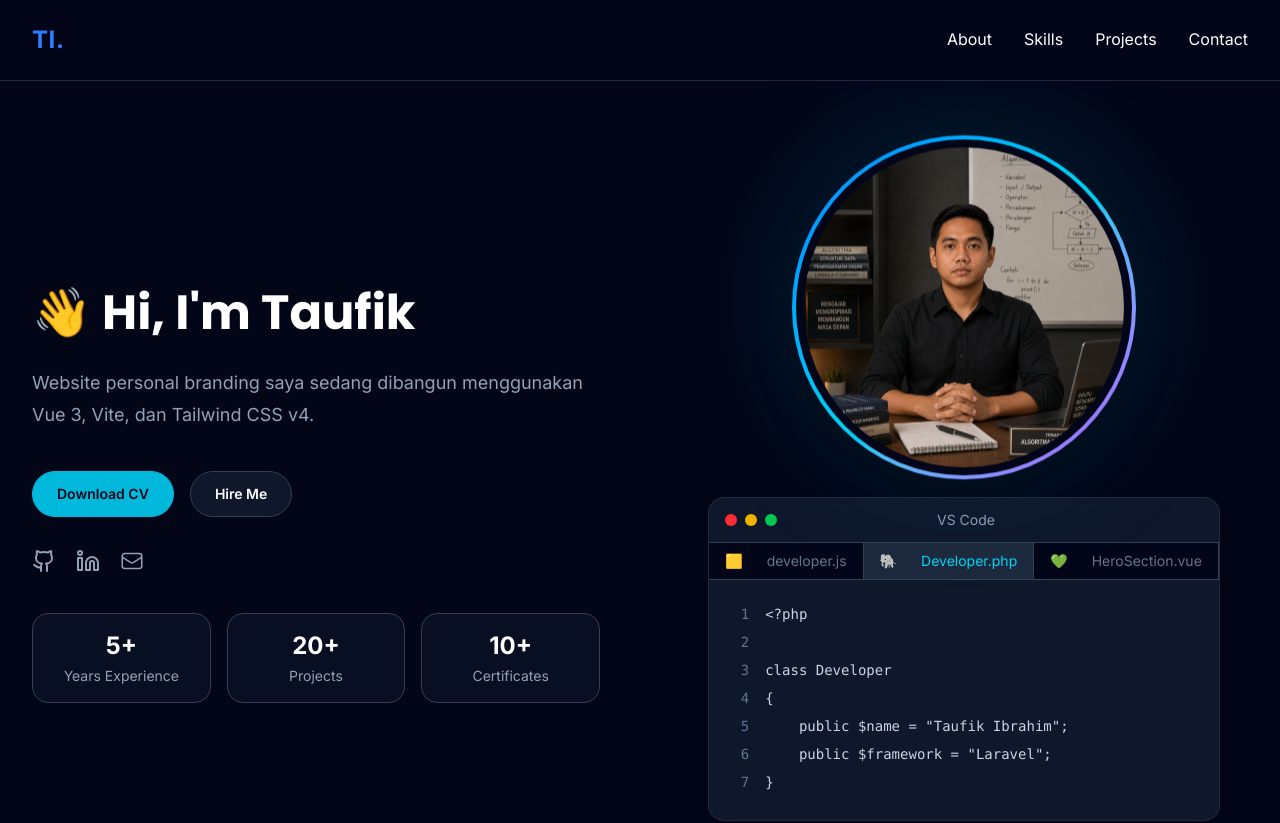
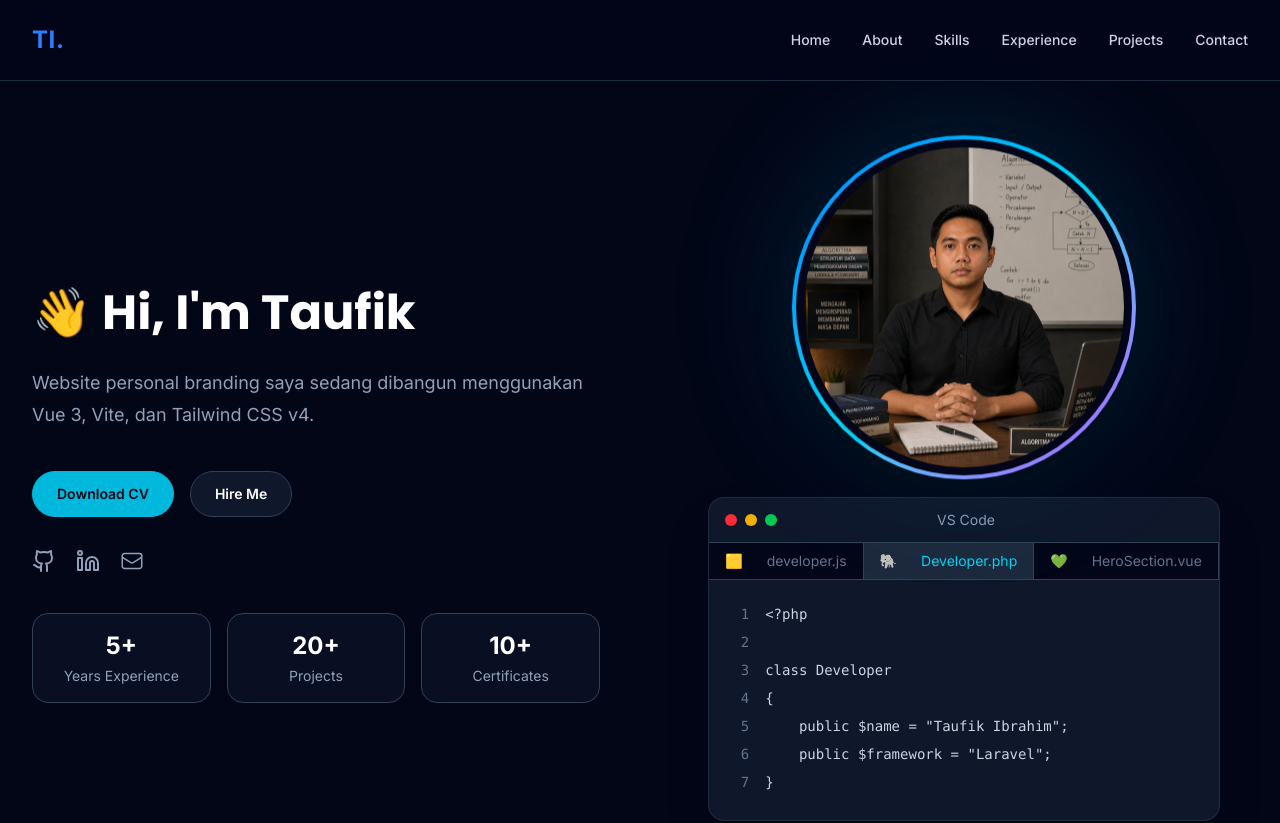
Before and after one commit to fikibrahim/personal-branding, a Vue app: page / in a window 1280 px wide. Shown: the top 823 px of the page. Built offline with nearby package versions, Linux system fonts and the light colour scheme.

Commit message:
update responsive nav mobile

```diff
--- a/src/components/about/AboutSection.vue
+++ b/src/components/about/AboutSection.vue
@@ -11,7 +11,7 @@ import AboutContent from "./AboutContent.vue";
 <template>
         <AppContainer>
 
-            <SectionTitle badge="About Me" title="Building Digital Solutions with Passion"
+            <SectionTitle id="about" badge="About Me" title="Building Digital Solutions with Passion"
                 subtitle="Perjalanan saya dari dunia hospitality menuju software development dan pendidikan teknologi."
                 align="center" />
 
--- a/src/components/common/AppHeader.vue
+++ b/src/components/common/AppHeader.vue
@@ -1,23 +1,139 @@
+<script setup>
+import { ref } from "vue";
+import { Menu, X } from "lucide-vue-next";
+
+import AppContainer from "./AppContainer.vue";
+import Logo from "../ui/Logo.vue";
+
+import { navigation } from "@/data/navigation";
+
+const isMenuOpen = ref(false);
+
+function toggleMenu() {
+  isMenuOpen.value = !isMenuOpen.value;
+}
+
+function closeMenu() {
+  isMenuOpen.value = false;
+}
+</script>
+
 <template>
-  <header
-    class="sticky top-0 z-50 border-b border-slate-800 bg-slate-950/80 backdrop-blur"
-  >
+
+  <header class="
+            sticky
+            top-0
+            z-50
+            border-b
+            border-slate-800
+            bg-slate-950/80
+            backdrop-blur
+        ">
+
     <AppContainer>
-      <div class="flex h-20 items-center justify-between">
+
+      <!-- Header -->
+
+      <div class="
+                flex
+                h-20
+                items-center
+                justify-between
+            ">
+
         <Logo />
 
-        <nav class="hidden gap-8 md:flex">
-          <a href="#">About</a>
-          <a href="#">Skills</a>
-          <a href="#">Projects</a>
-          <a href="#">Contact</a>
+        <!-- Desktop Navigation -->
+
+        <nav class="
+                    hidden
+                    items-center
+                    gap-8
+                    md:flex
+                ">
+
+          <a v-for="item in navigation" :key="item.name" :href="item.href" class="
+                            text-sm
+                            font-medium
+                            text-slate-300
+                            transition-colors
+                            duration-300
+                            hover:text-cyan-400
+                        ">
+            {{ item.name }}
+          </a>
+
         </nav>
+
+        <!-- Mobile Menu Button -->
+
+        <button type="button" class="
+                        inline-flex
+                        h-10
+                        w-10
+                        items-center
+                        justify-center
+                        rounded-xl
+                        border
+                        border-slate-700
+                        bg-slate-900
+                        text-slate-300
+                        transition-all
+                        duration-300
+                        hover:border-cyan-400
+                        hover:text-cyan-400
+                        md:hidden
+                    " :aria-label="isMenuOpen
+                        ? 'Close menu'
+                        : 'Open menu'
+                      " :aria-expanded="isMenuOpen" @click="toggleMenu">
+
+          <X v-if="isMenuOpen" class="h-5 w-5" />
+
+          <Menu v-else class="h-5 w-5" />
+
+        </button>
+
       </div>
+
+      <!-- Mobile Navigation -->
+
+      <Transition enter-active-class="transition-all duration-300 ease-out" enter-from-class="opacity-0 -translate-y-2"
+        enter-to-class="opacity-100 translate-y-0" leave-active-class="transition-all duration-200 ease-in"
+        leave-from-class="opacity-100 translate-y-0" leave-to-class="opacity-0 -translate-y-2">
+
+        <nav v-if="isMenuOpen" class="
+                        border-t
+                        border-slate-800
+                        py-4
+                        md:hidden
+                    ">
+
+          <div class="flex flex-col gap-1">
+
+            <a v-for="item in navigation" :key="item.name" :href="item.href" class="
+                                rounded-xl
+                                px-4
+                                py-3
+                                text-sm
+                                font-medium
+                                text-slate-300
+                                transition-all
+                                duration-300
+                                hover:bg-slate-900
+                                hover:text-cyan-400
+                            " @click="closeMenu">
+              {{ item.name }}
+            </a>
+
+          </div>
+
+        </nav>
+
+      </Transition>
+
     </AppContainer>
+
   </header>
+
 </template>
-
-<script setup>
-import AppContainer from './AppContainer.vue'
-import Logo from '../ui/Logo.vue'
-</script>
--- a/src/components/common/SectionTitle.vue
+++ b/src/components/common/SectionTitle.vue
@@ -7,7 +7,7 @@ defineProps({
 </script>
 
 <template>
-  <div class="mx-auto mb-16 max-w-3xl text-center">
+  <div class="mx-auto mb-16 max-w-3xl text-center" id="home" data-aos="fade-up">
 
     <span class="
         inline-flex
--- a/src/views/HomeView.vue
+++ b/src/views/HomeView.vue
@@ -60,7 +60,7 @@ function closeProject() {
 
   <DefaultLayout>
 
-    <section>
+    <section id="home" class="relative">
 
       <!-- ===================================================== -->
       <!-- Hero -->
```
Also changed, not shown: src/data/navigation.js (indentation only).
